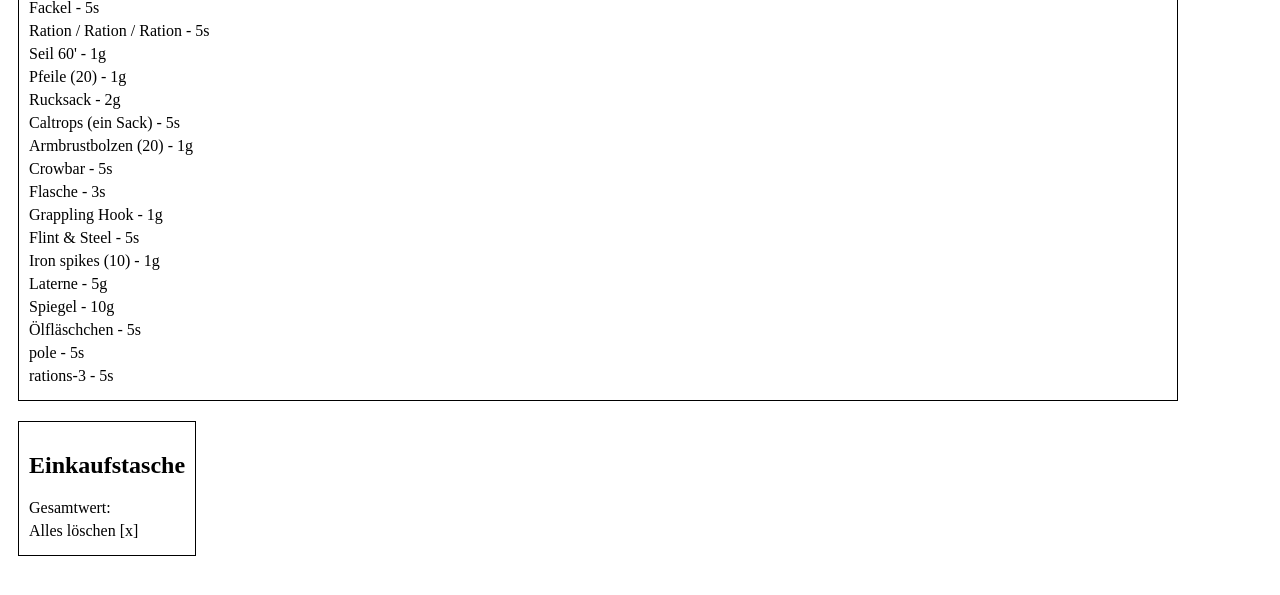
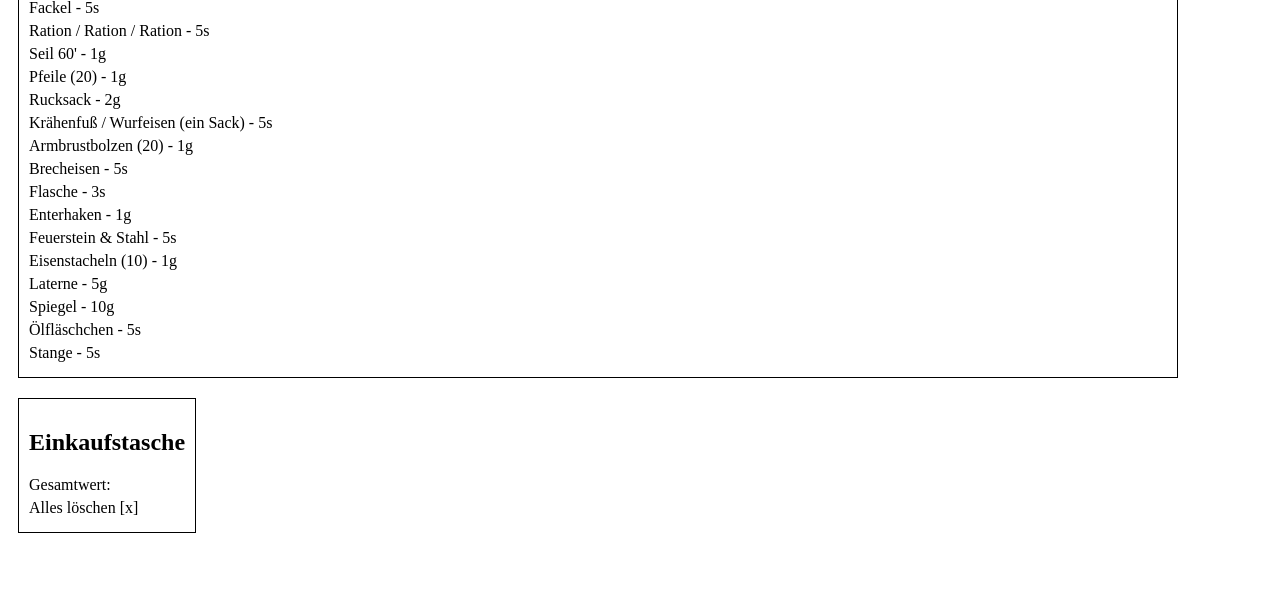
Before and after one commit to frie321984/shadowdark, a plain HTML site: page index.html in a window 1280 px wide. Shown: the part 97-692 px from the top of the page. Drawn offline with Linux system fonts and the light colour scheme.

Commit message:
texte (#1)

```diff
--- a/index.html
+++ b/index.html
@@ -50,23 +50,22 @@
 
 <script>
     const shopItems = [
-        {name: "torch", price: 50, displayname: "Fackel "},
+        {name: "torch", price: 50, displayname: "Fackel"},
         {name: "futter", price: 50, displayname: "Ration / Ration / Ration"},
         {name: "rope", price: 100, displayname: "Seil 60'"},
         {name: "arrows", price: 100, displayname: "Pfeile (20)"},
         {name: "backpack", price: 200, displayname: "Rucksack"},
-        {name: "caltrops", price: 50, displayname: "Caltrops (ein Sack)"},
+        {name: "caltrops", price: 50, displayname: "Krähenfuß / Wurfeisen (ein Sack)"},
         {name: "crossbowbolts", price: 100, displayname: "Armbrustbolzen (20)"},
-        {name: "crowbar", price: 50, displayname: "Crowbar"},
+        {name: "crowbar", price: 50, displayname: "Brecheisen"},
         {name: "flask-bottle", price: 30, displayname: "Flasche"},
-        {name: "grapplinghook", price: 100, displayname: "Grappling Hook"},
-        {name: "flint-n-steel", price: 50, displayname: "Flint & Steel"},
-        {name: "ironspikes", price: 100, displayname: "Iron spikes (10)"},
+        {name: "grapplinghook", price: 100, displayname: "Enterhaken"},
+        {name: "flint-n-steel", price: 50, displayname: "Feuerstein & Stahl"},
+        {name: "ironspikes", price: 100, displayname: "Eisenstacheln (10)"},
         {name: "lantern", price: 500, displayname: "Laterne"},
         {name: "mirror", price: 1000, displayname: "Spiegel"},
         {name: "oilflask", price: 50, displayname: "Ölfläschchen"},
-        {name: "pole", price: 50},
-        {name: "rations-3", price: 50}
+        {name: "pole", price: 50, displayname: "Stange"}
     ]
 
     const shopDiv = document.getElementById("shop");
```
